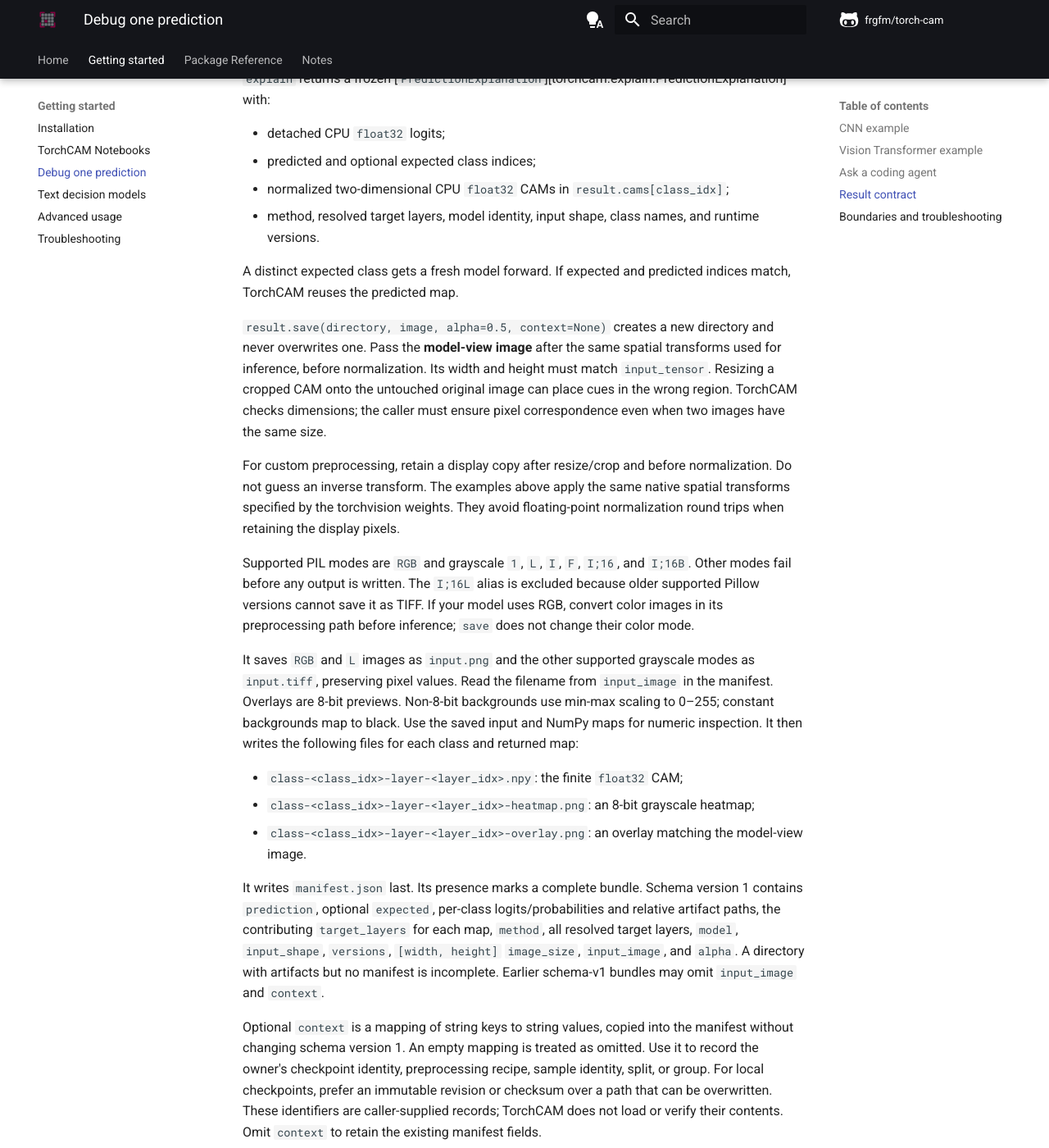
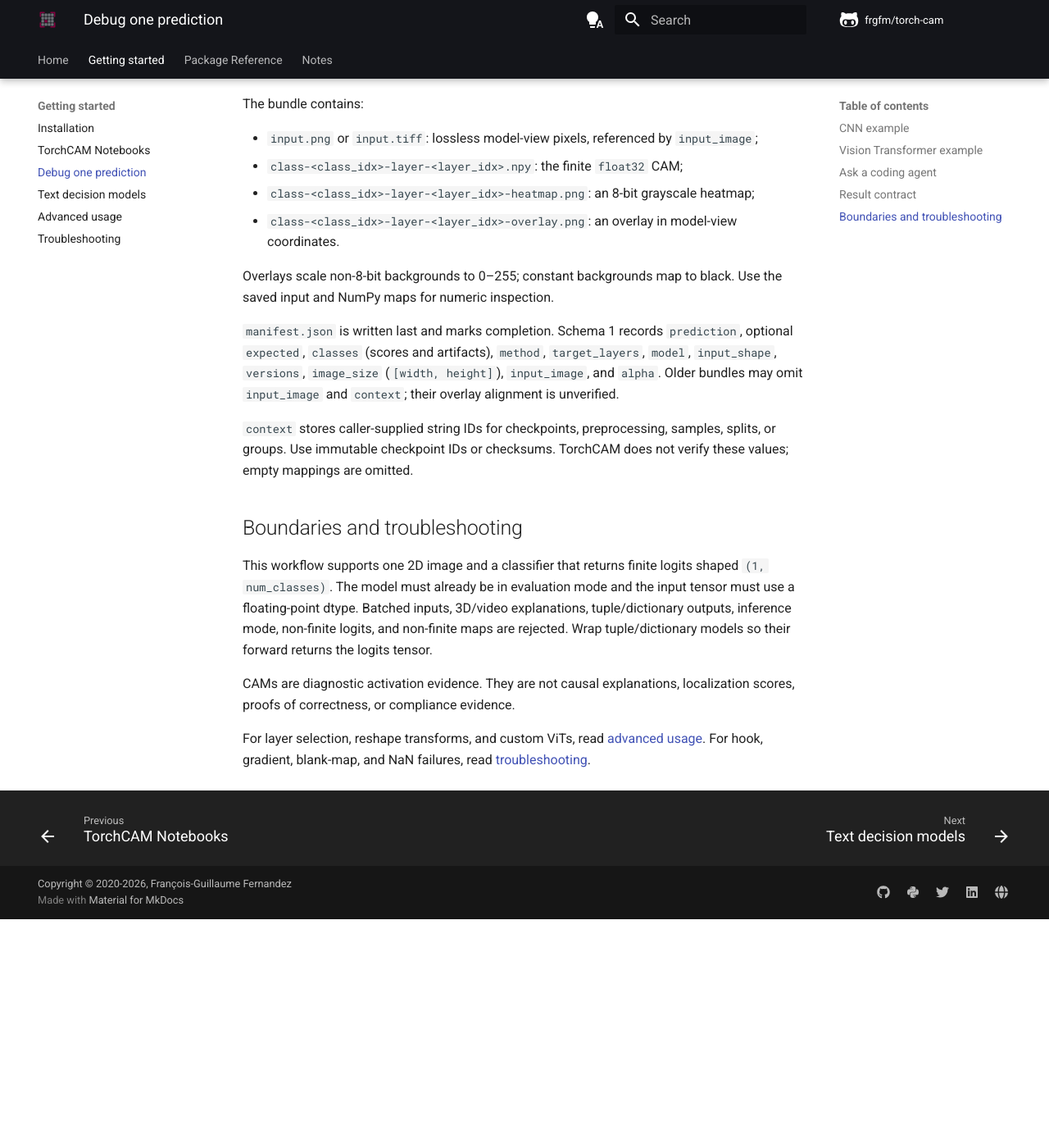
Before and after one commit to frgfm/torch-cam, an MkDocs documentation site: the page built from docs/docs/getting-started/debug-prediction.md, in a window 1280 px wide and 1400 px high, scrolled down 2716 px. Shown: the whole window at 82% size. Built offline with MkDocs 1.6.1 and Material for MkDocs 9.7.7, drawn with Linux system fonts in a browser that asks for light colours; comment, search, counter and statistics services are not loaded; after the commit the page ends 3837 px from its top, so only the background shows below that; some of the changed text lies outside the part shown.

Commit message:
refactor(explain): consolidate tests and trim documentation

````diff
--- a/docs/docs/getting-started/debug-prediction.md
+++ b/docs/docs/getting-started/debug-prediction.md
@@ -6,7 +6,7 @@
 
 Run the [prediction debugging notebook](https://github.com/frgfm/notebooks/blob/main/torch-cam/debug_prediction.ipynb) ([Colab](https://colab.research.google.com/github/frgfm/notebooks/blob/main/torch-cam/debug_prediction.ipynb)) to compare classes, visualize overlays, and inspect a saved evidence bundle.
 
-The model-view size check, saved input image, and optional `context` below require a development revision after 0.5.0. Install the [latest source](installation.md) or use a tested pinned revision containing these changes. The existing prediction notebook pins its own implementation.
+Model-view saving and `context` require a [source revision](installation.md) after 0.5.0. The notebook pins its own revision.
 
 ## CNN example
 
@@ -25,7 +25,6 @@
 class_names = weights.meta["categories"]
 preprocess = weights.transforms()
 input_tensor = preprocess(image).unsqueeze(0)
-# Keep the exact spatial transforms without normalizing or quantizing the display image.
 model_image = center_crop(
     resize(image, preprocess.resize_size, interpolation=preprocess.interpolation, antialias=preprocess.antialias),
     preprocess.crop_size,
@@ -37,41 +36,18 @@
     expected_class_idx=207,  # repository class index, for example "golden retriever"
     class_names=class_names,
 )
-result.save(
-    "torchcam-explanation",
-    model_image,
-    alpha=0.5,
-    context={
-        "checkpoint_id": weights.url,
-        "preprocessing_id": str(preprocess),
-        "sample_id": "surprising.jpg",
-    },
-)
+context = {"checkpoint_id": weights.url, "sample_id": "surprising.jpg"}
+result.save("torchcam-explanation", model_image, context=context)
 ```
 
 The default method is [`GradCAM`][torchcam.methods.GradCAM]. If automatic target resolution is unsuitable for a custom CNN, pass the repository's feature layer, such as `target_layer="backbone.layer4"`.
 
 ## Vision Transformer example
 
-ViTs require an explicit method and target blocks. Torchvision `VisionTransformer` is supported directly by [`LeGrad`][torchcam.methods.LeGrad]:
+For torchvision `vit_b_16`, prepare the model, input tensor, and display image with `ViT_B_16_Weights.DEFAULT` using the steps above. Pass [`LeGrad`][torchcam.methods.LeGrad] and explicit target blocks:
 
 ```python
-from PIL import Image
-from torchvision.models import ViT_B_16_Weights, vit_b_16
-from torchvision.transforms.functional import center_crop, resize
-
-from torchcam.explain import explain
 from torchcam.methods import LeGrad
-
-image = Image.open("surprising.jpg").convert("RGB")
-weights = ViT_B_16_Weights.DEFAULT
-model = vit_b_16(weights=weights).eval()
-preprocess = weights.transforms()
-input_tensor = preprocess(image).unsqueeze(0)
-model_image = center_crop(
-    resize(image, preprocess.resize_size, interpolation=preprocess.interpolation, antialias=preprocess.antialias),
-    preprocess.crop_size,
-)
 
 result = explain(
     model,
@@ -105,23 +81,22 @@
 
 A distinct expected class gets a fresh model forward. If expected and predicted indices match, TorchCAM reuses the predicted map.
 
-`result.save(directory, image, alpha=0.5, context=None)` creates a new directory and never overwrites one. Pass the **model-view image** after the same spatial transforms used for inference, before normalization. Its width and height must match `input_tensor`. Resizing a cropped CAM onto the untouched original image can place cues in the wrong region. TorchCAM checks dimensions; the caller must ensure pixel correspondence even when two images have the same size.
+`result.save(directory, image, alpha=0.5, context=None)` creates a new directory. Retain `image` after inference's resize/crop and before normalization. Its width and height must match the input tensor; matching dimensions alone do not prove matching pixels.
 
-For custom preprocessing, retain a display copy after resize/crop and before normalization. Do not guess an inverse transform. The examples above apply the same native spatial transforms specified by the torchvision weights. They avoid floating-point normalization round trips when retaining the display pixels.
+Supported modes are `RGB`, `1`, `L`, `I`, `F`, `I;16`, and `I;16B`. `RGB`/`L` use PNG; the rest use TIFF. Other modes fail before writing, including `I;16L`, which older Pillow versions cannot save as TIFF.
 
-Supported PIL modes are `RGB` and grayscale `1`, `L`, `I`, `F`, `I;16`, and `I;16B`. Other modes fail before any output is written. The `I;16L` alias is excluded because older supported Pillow versions cannot save it as TIFF. If your model uses RGB, convert color images in its preprocessing path before inference; `save` does not change their color mode.
+The bundle contains:
 
-It saves `RGB` and `L` images as `input.png` and the other supported grayscale modes as `input.tiff`, preserving pixel values. Read the filename from `input_image` in the manifest. Overlays are 8-bit previews. Non-8-bit backgrounds use min-max scaling to 0–255; constant backgrounds map to black. Use the saved input and NumPy maps for numeric inspection. It then writes the following files for each class and returned map:
-
+- `input.png` or `input.tiff`: lossless model-view pixels, referenced by `input_image`;
 - `class-<class_idx>-layer-<layer_idx>.npy`: the finite `float32` CAM;
 - `class-<class_idx>-layer-<layer_idx>-heatmap.png`: an 8-bit grayscale heatmap;
-- `class-<class_idx>-layer-<layer_idx>-overlay.png`: an overlay matching the model-view image.
+- `class-<class_idx>-layer-<layer_idx>-overlay.png`: an overlay in model-view coordinates.
 
-It writes `manifest.json` last. Its presence marks a complete bundle. Schema version 1 contains `prediction`, optional `expected`, per-class logits/probabilities and relative artifact paths, the contributing `target_layers` for each map, `method`, all resolved target layers, `model`, `input_shape`, `versions`, `[width, height]` `image_size`, `input_image`, and `alpha`. A directory with artifacts but no manifest is incomplete. Earlier schema-v1 bundles may omit `input_image` and `context`.
+Overlays scale non-8-bit backgrounds to 0–255; constant backgrounds map to black. Use the saved input and NumPy maps for numeric inspection.
 
-Optional `context` is a mapping of string keys to string values, copied into the manifest without changing schema version 1. An empty mapping is treated as omitted. Use it to record the owner's checkpoint identity, preprocessing recipe, sample identity, split, or group. For local checkpoints, prefer an immutable revision or checksum over a path that can be overwritten. These identifiers are caller-supplied records; TorchCAM does not load or verify their contents. Omit `context` to retain the existing manifest fields.
+`manifest.json` is written last and marks completion. Schema 1 records `prediction`, optional `expected`, `classes` (scores and artifacts), `method`, `target_layers`, `model`, `input_shape`, `versions`, `image_size` (`[width, height]`), `input_image`, and `alpha`. Older bundles may omit `input_image` and `context`; their overlay alignment is unverified.
 
-When upgrading from 0.5.0, replace original-image overlays with model-view overlays. Old bundles remain readable, but an overlay alone cannot establish whether its source image matched the model's crop.
+`context` stores caller-supplied string IDs for checkpoints, preprocessing, samples, splits, or groups. Use immutable checkpoint IDs or checksums. TorchCAM does not verify these values; empty mappings are omitted.
 
 ## Boundaries and troubleshooting
 
````
Also changed, not shown: docs/docs/notes/changelog.md (+1 -1 lines), .agents/skills/torchcam-debug-prediction/SKILL.md, 4 other files.
